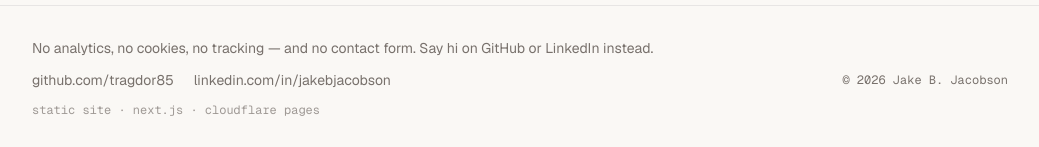
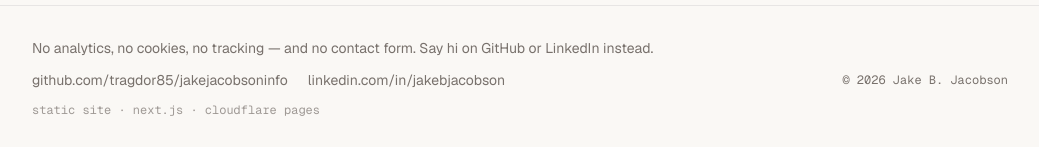
Before and after one commit to tragdor85/jakejacobsoninfo, a Next.js app: page / in a window 1280 px wide. Shown: the part 1402-1549 px from the top of the page, without its empty margins (120-1159 px from the left). Built offline with nearby package versions, Linux system fonts and the light colour scheme.

Commit message:
footer: link to repo instead of handle
- github.com/tragdor85/jakejacobsoninfo (all pages via footer)
- career page text 'it's in the footer' now actually points to the repo

```diff
--- a/src/components/site-footer.tsx
+++ b/src/components/site-footer.tsx
@@ -8,10 +8,10 @@ export function SiteFooter() {
         <p>{siteConfig.privacyLine}</p>
         <div className="flex flex-wrap items-center gap-x-5 gap-y-2">
           <Link
-            href={siteConfig.socials.github}
+            href={`${siteConfig.socials.github}/jakejacobsoninfo`}
             className="hover:text-accent"
           >
-            github.com/tragdor85
+            github.com/tragdor85/jakejacobsoninfo
           </Link>
           <Link href={siteConfig.socials.linkedin} className="hover:text-accent">
             linkedin.com/in/jakebjacobson
```
